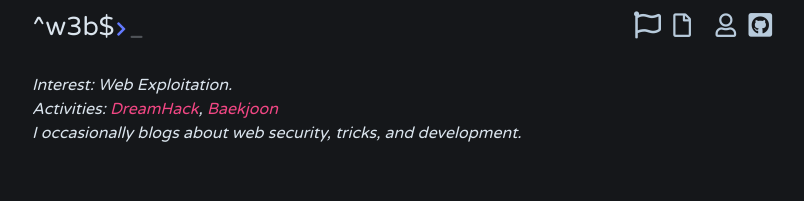
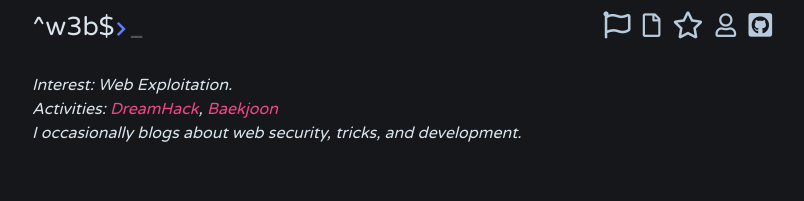
Before and after one commit to jiniljeil/jiniljeil.github.io, a Jekyll site: the page built from index.html, in a window 1280 px wide. Shown: the top 201 px of the page, without its empty margins (238-1042 px from the left). Built offline with Jekyll 4.4.1, drawn with Linux system fonts in a browser that asks for light colours; the list of posts is cut into pages by our own code.

Commit message:
bugbounty

```diff
--- a/_config.yml
+++ b/_config.yml
@@ -35,7 +35,7 @@
       icon: file
       color: blue
     - url: /bugbounty
-      icon: world
+      icon: star
       color: yellow
     - url: /about
       icon: user
```
